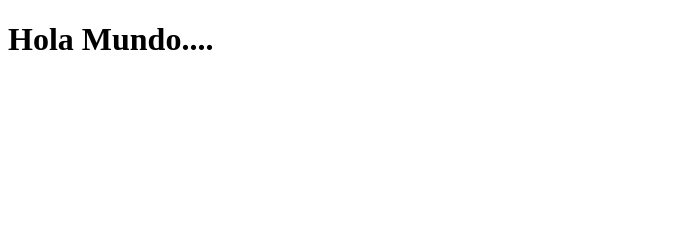
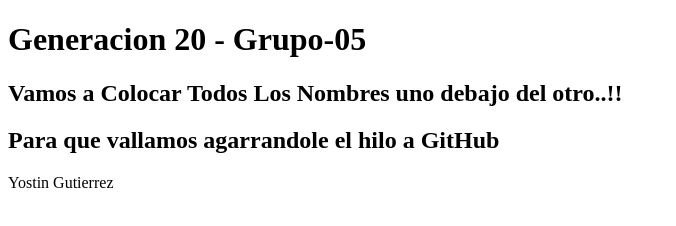
Before and after one commit to GaboProgramers/Gen-20-group-05, a plain HTML site: page index.html in a window 1280 px wide. Shown: the whole page, without its empty margins (0-676 px from the left). Drawn offline with Linux system fonts and the light colour scheme.

Commit message:
agregando nuestros nombres

```diff
--- a/index.html
+++ b/index.html
@@ -1,12 +1,17 @@
 <!DOCTYPE html>
 <html lang="en">
-<head>
-    <meta charset="UTF-8">
-    <meta http-equiv="X-UA-Compatible" content="IE=edge">
-    <meta name="viewport" content="width=device-width, initial-scale=1.0">
+  <head>
+    <meta charset="UTF-8" />
+    <meta http-equiv="X-UA-Compatible" content="IE=edge" />
+    <meta name="viewport" content="width=device-width, initial-scale=1.0" />
     <title>Generacion 20 - Grupo-05</title>
-</head>
-<body>
-    <h1>Hola Mundo....</h1>
-</body>
+  </head>
+  <body>
+    <h1>Generacion 20 - Grupo-05</h1>
+
+    <h2>Vamos a Colocar Todos Los Nombres uno debajo del otro..!!</h2>
+    <h2>Para que vallamos agarrandole el hilo a GitHub</h2>
+
+    <p>Yostin Gutierrez</p>
+  </body>
 </html>
```
